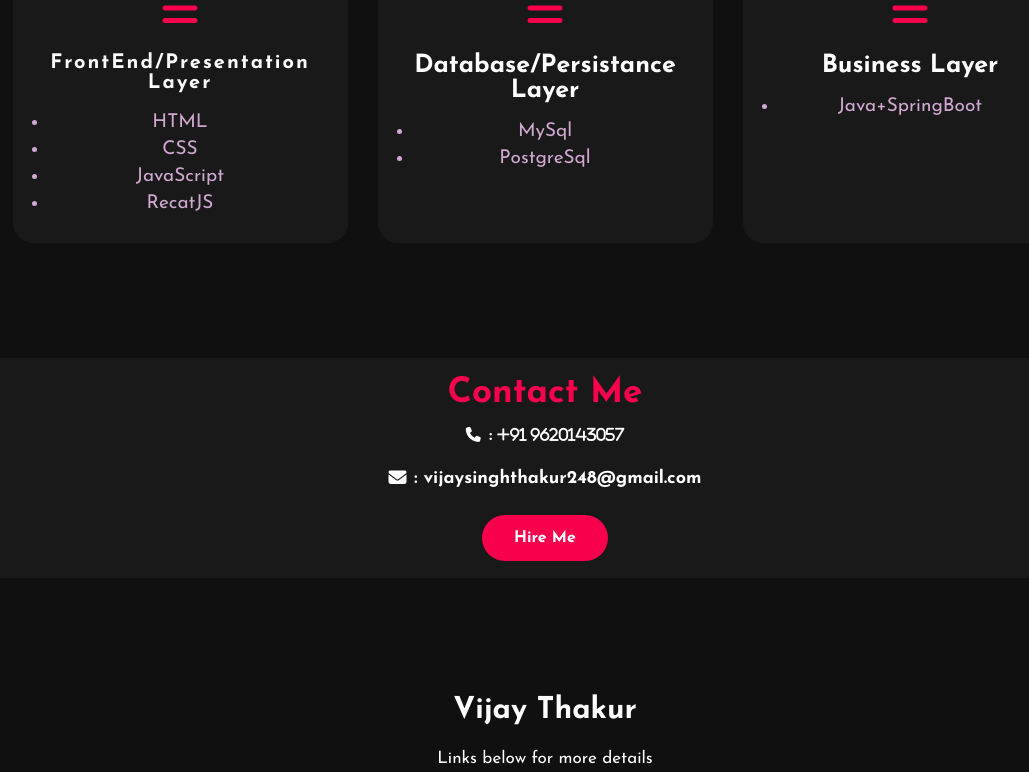
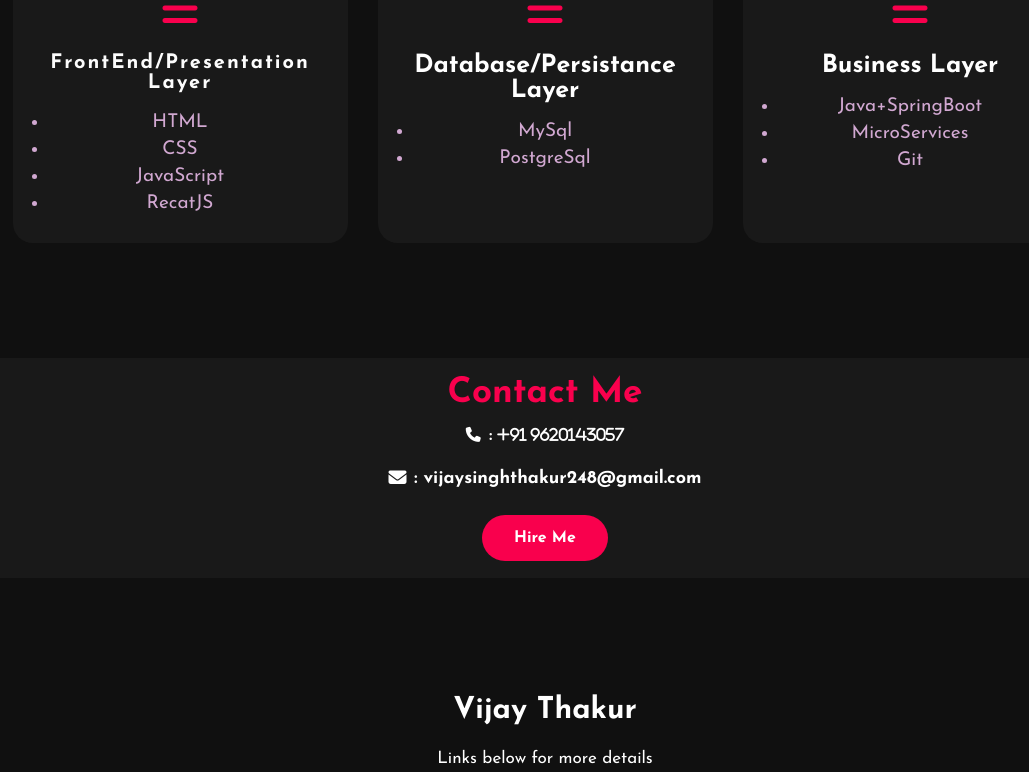
Before and after one commit to vijaysinghCodez057/Portfolio, a plain HTML site: page index.html in a window 1280 px wide. Shown: the part 2561-3333 px from the top of the page, without its empty margins (95-1124 px from the left). Drawn offline with Linux system fonts and the light colour scheme.

Commit message:
Update index.html

```diff
--- a/index.html
+++ b/index.html
@@ -191,6 +191,8 @@
                 <p>
                 <ul>
                     <li>Java+SpringBoot</li>
+                    <li>MicroServices</li>
+                    <li>Git</li>
                 </ul>
                 </p>
                 <!-- <p style="text-align: center;">
```
